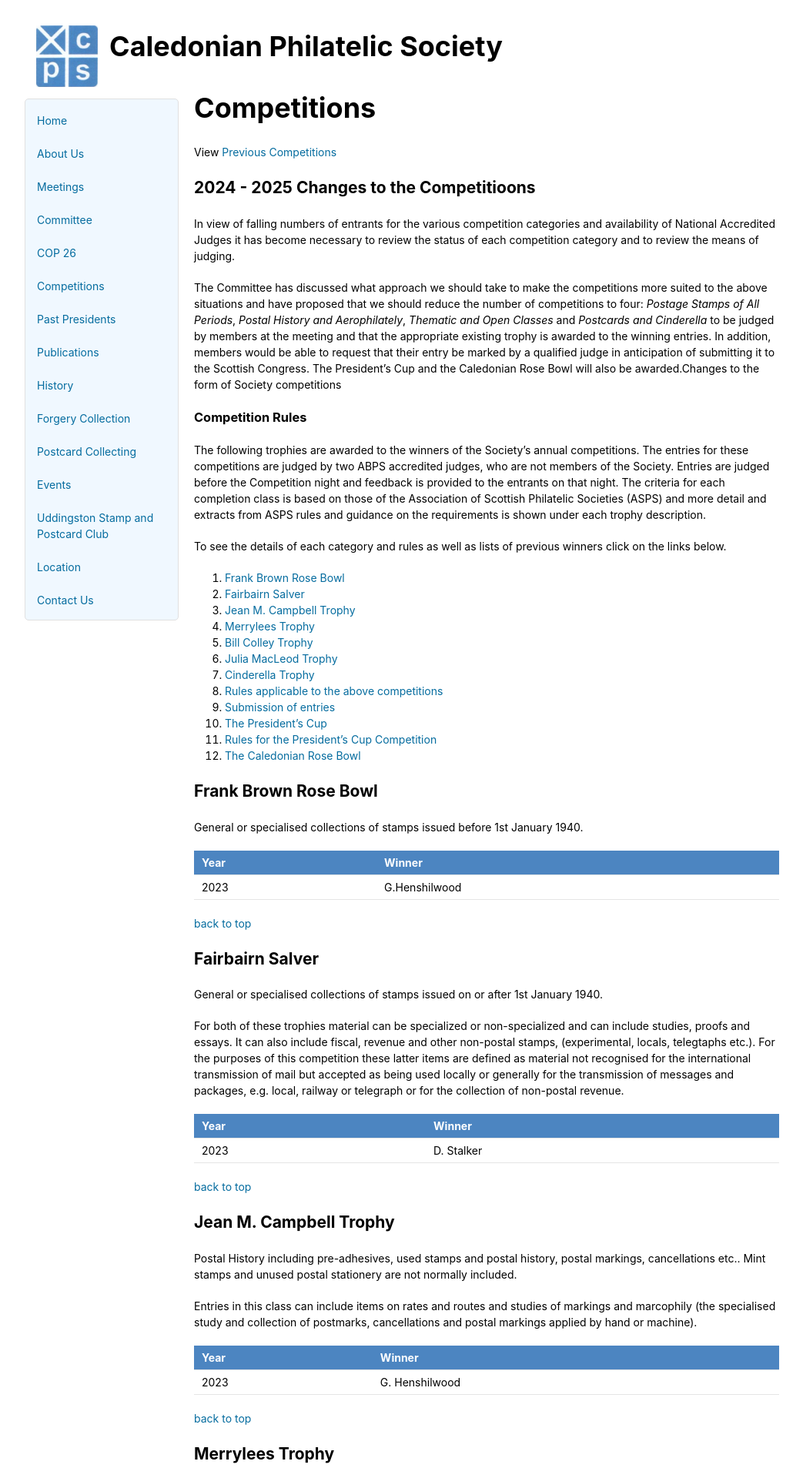
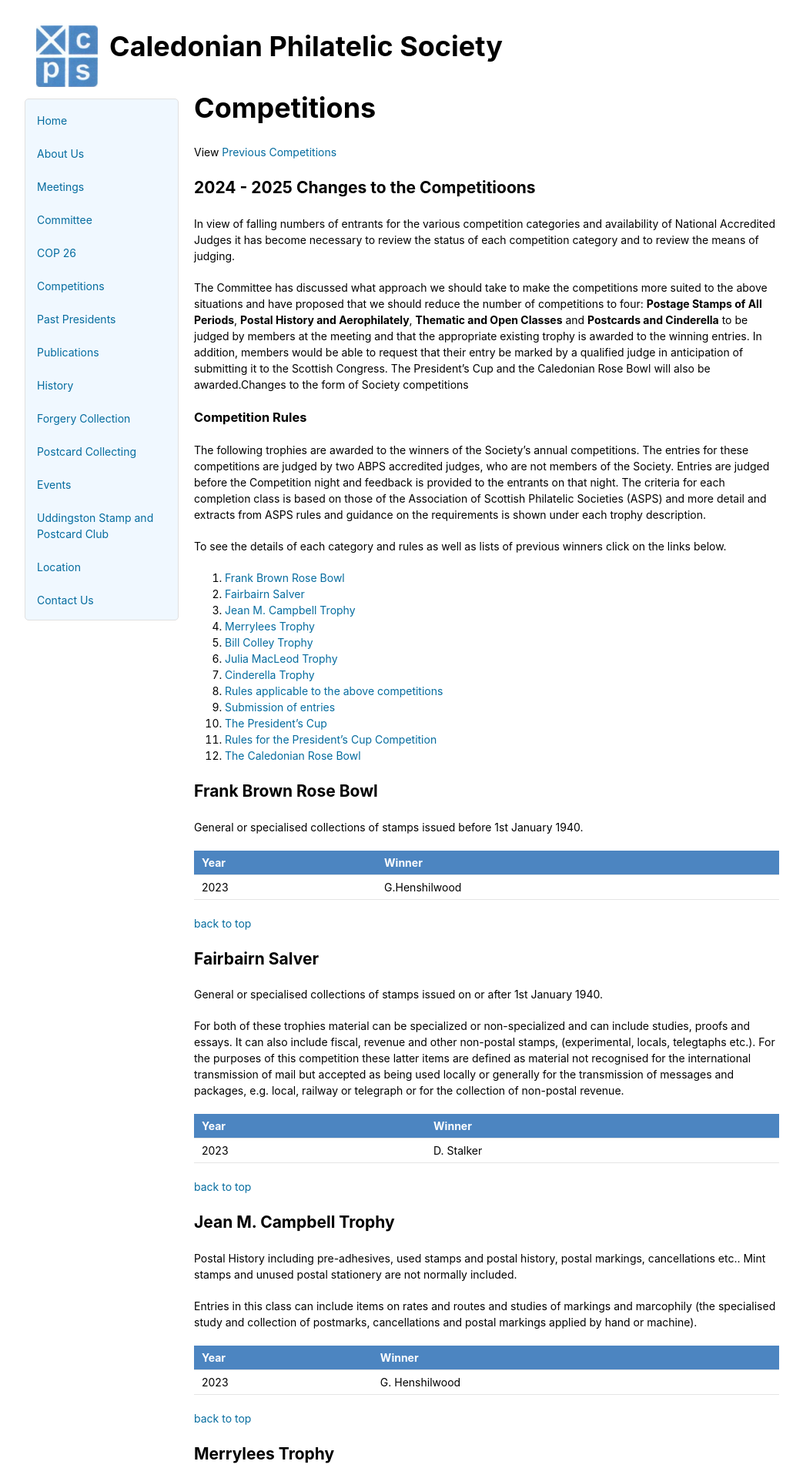
Before and after one commit to astalker/caledonian-stamps, a Jekyll site: the page built from competitions.md, in a window 1280 px wide. Shown: the top 1920 px of the page at 77% size, without its empty margins (118-1161 px from the left). Built offline with Jekyll 4.4.1, drawn with Linux system fonts in a browser that asks for light colours; our own code applies the rules of GitHub Pages for plain Markdown files.

Commit message:
Bold added

```diff
--- a/competitions.md
+++ b/competitions.md
@@ -6,7 +6,7 @@ View [Previous Competitions](./previous-competitions)
 
 In view of falling numbers of entrants for the various competition categories and availability of National Accredited Judges it has become necessary to review the status of each competition category and to review the means of judging.
 
-The Committee has discussed what approach we should take to make the competitions more suited to the above situations and have proposed that we should reduce the number of competitions to four: *Postage Stamps of All Periods*, *Postal History and Aerophilately*, *Thematic and Open Classes* and *Postcards and Cinderella* to be judged by members at the meeting and that the appropriate existing trophy is awarded to the winning entries.  In addition, members would be able to request that their entry be marked by a qualified judge in anticipation of submitting it to the Scottish Congress. The President’s Cup and the Caledonian Rose Bowl will also be awarded.Changes to the form of Society competitions
+The Committee has discussed what approach we should take to make the competitions more suited to the above situations and have proposed that we should reduce the number of competitions to four: **Postage Stamps of All Periods**, **Postal History and Aerophilately**, **Thematic and Open Classes** and **Postcards and Cinderella** to be judged by members at the meeting and that the appropriate existing trophy is awarded to the winning entries.  In addition, members would be able to request that their entry be marked by a qualified judge in anticipation of submitting it to the Scottish Congress. The President’s Cup and the Caledonian Rose Bowl will also be awarded.Changes to the form of Society competitions
 
 ### Competition Rules
 The following trophies are awarded to the winners of the Society's annual competitions. The entries for these competitions are judged by two ABPS accredited judges, who are not members of the Society. Entries are judged before the Competition night and feedback is provided to the entrants on that night. The criteria for each completion class is based on those of the Association of Scottish Philatelic Societies (ASPS) and more detail and extracts from ASPS rules and guidance on the requirements is shown under each trophy description.
```
